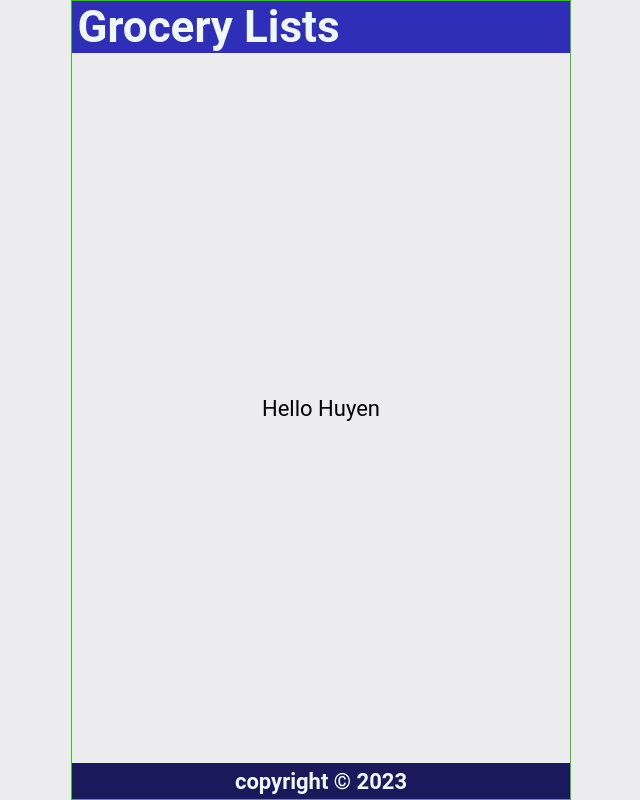
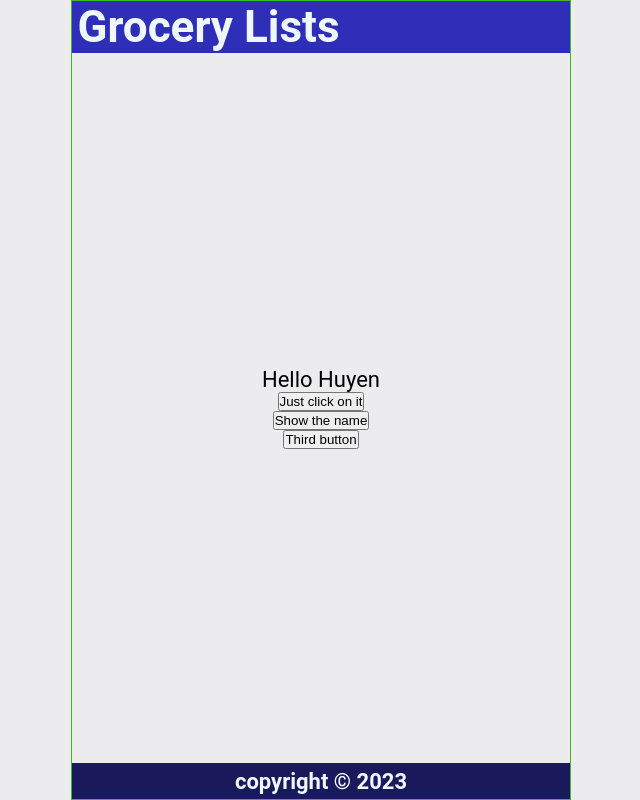
Before and after one commit to lehung2022/react-jsx, a React app: page / in a window 1280 px wide. Shown: the whole page, without its empty margins (319-959 px from the left). Built offline with nearby package versions, Linux system fonts and the light colour scheme; the HTML template or start-up script is replaced by a standard one.

Commit message:
chapter five is done

```diff
--- a/src/Content.jsx
+++ b/src/Content.jsx
@@ -7,11 +7,26 @@ const Content = () => {
         return names[int];
     }
 
+    const handleClick = () => {
+        console.log("you clicked it");
+    }
+
+    const justClick = (names) => {
+        console.log(`${names} was clicked`)
+    }
+
+    const clickHandler = (e) => {
+        console.log(e.target.innerText);
+    }
+
     return (
         <main>
-            <p>
+            <p onDoubleClick={handleClick}>
                 Hello {handleNameChange()}
             </p>
+            <button onClick={handleClick()}>Just click on it</button>
+            <button onClick={() => justClick('Hung')}>Show the name</button>
+            <button onClick={(e) => clickHandler(e)}>Third button</button>
         </main>
     )
 }
```
